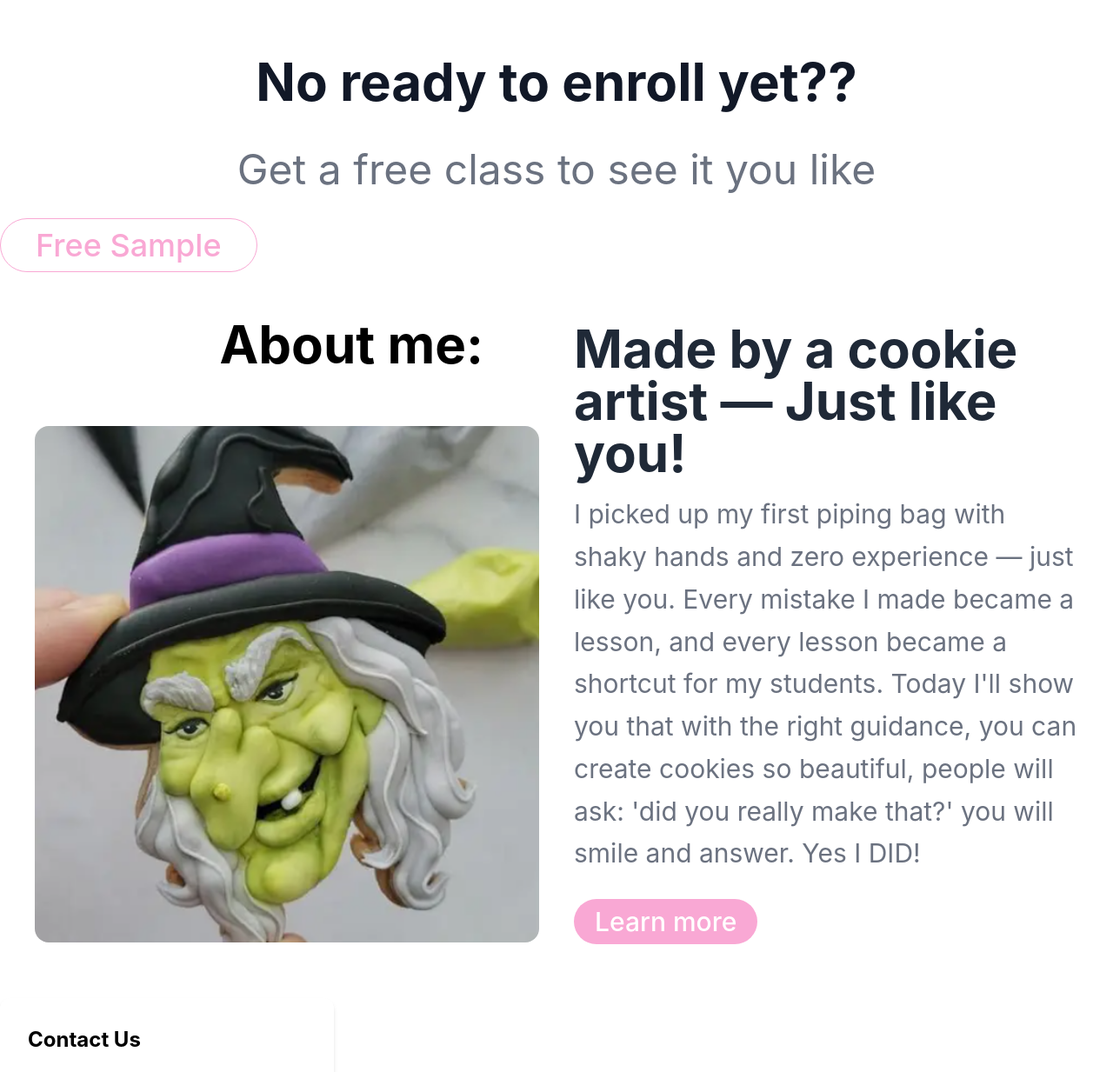
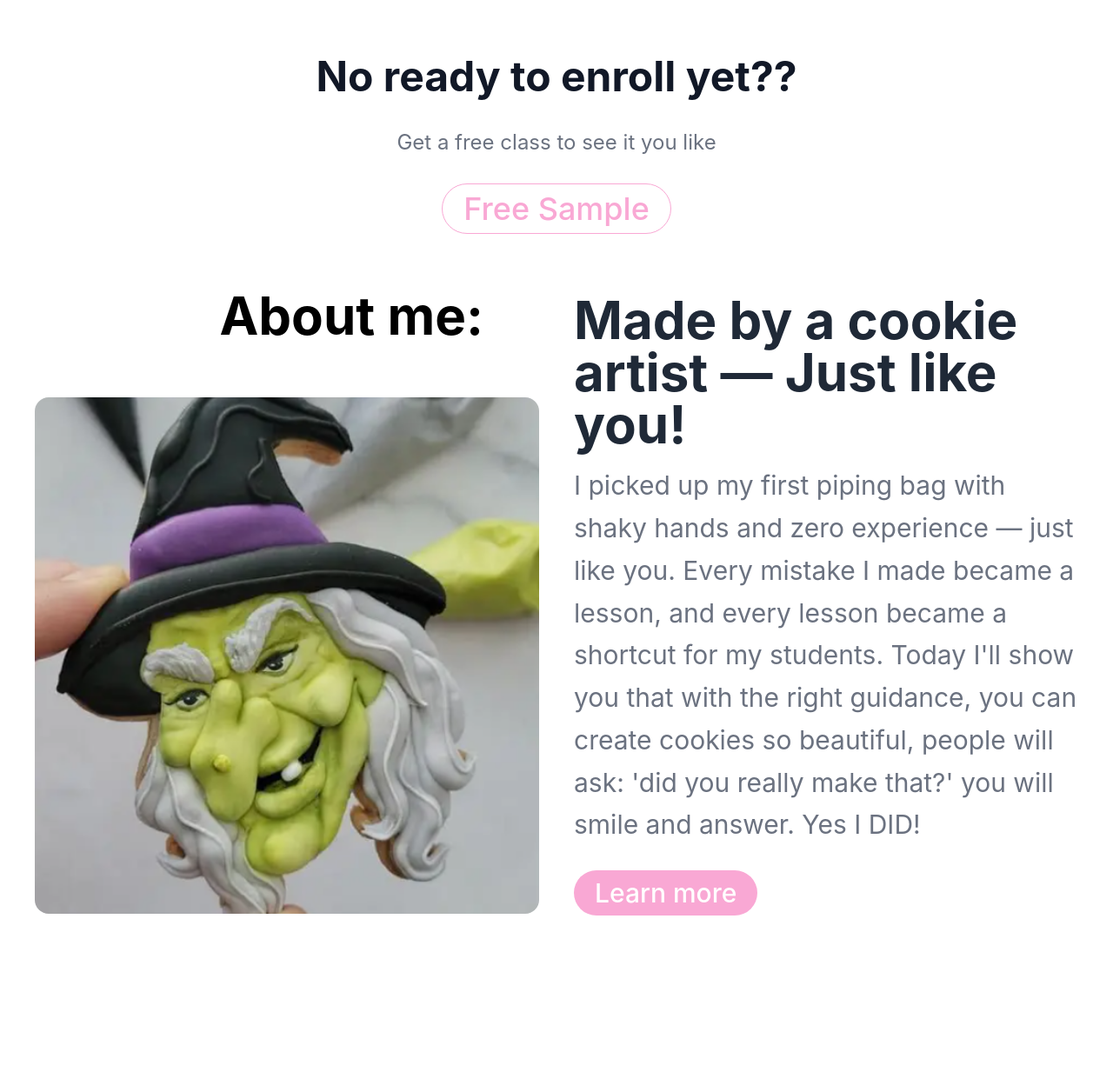
Before and after one commit to trujilloperla/pwp-perla-portafolio-part-1, a React app: page index.html in a window 1280 px wide. Shown: the part 4223-5456 px from the top of the page at 87% size. Built offline with nearby package versions, Linux system fonts and the light colour scheme.

Commit message:
update send message bottom

```diff
--- a/index.html
+++ b/index.html
@@ -410,18 +410,21 @@ i didnt see the change because I didnt log into the npm-run-dev, this change the
 
 
 <!-- Left: text -->
-<div class="flex-1 align-center">
-    <h1 class="text-6xl font-bold text-gray-900 text-center mb-8">
+
+<div class="flex-1 text-center px-4">
+    <h1 class="text-3xl md:text-5xl font-bold text-gray-900 text-center mb-8">
         No ready to enroll yet?? <br/>
     </h1>
-    <p class="text-gray-500 text-5xl text-center leading-relaxed mb-7">
+    <p class="text-gray-500 text-xl md:text-2xl text-center leading-relaxed mb-7">
         Get a free class to see it you like
     </p>
+    <div class="flex justify-center">
         <a href="sample/index.html"
-           class="border border-pink-300 text-pink-300 rounded-full px-10 py-2 text-4xl text-center font-medium hover:bg-pink-50">
+           class="border border-pink-300 text-pink-300 rounded-full px-6 py-2 text-xl md:text-4xl text-center font-medium hover:bg-pink-50">
             Free Sample
         </a>
     </div>
+</div>
 </div>
 
 
@@ -465,11 +468,11 @@ i didnt see the change because I didnt log into the npm-run-dev, this change the
 
 
 <!-- white box -->
-
+<div class="flex items-center justify-center min-h-screen">
 <div class="bg-white p-8 rounded-xl shadow-md w-96" >
 
     <!-- Title -->
-    <h2 class="text-2xl font-bold mb-6">Contact Us</h2>
+    <h2 class="text-6xl font-bold mb-6">Contact Us</h2>
 
     <!-- The form starts here -->
     <form>
@@ -490,26 +493,18 @@ i didnt see the change because I didnt log into the npm-run-dev, this change the
                   class="w-full border p-2 rounded mb-4 block"></textarea>
 
         <!-- Send button -->
-        <button class="bg-pink-300- text-white w-full p-2 rounded">
+        <button class="bg-pink-300 text-white rounded-full px-6 py-2 text-3xl font-medium hover:bg-pink-400">
+<!--        <button class="bg-pink-300- text-gray-600 w-full p-2 rounded">-->
             Send Message
         </button>
 
     </form>
-
+    </div>
 </div>
 
 </body>
 
 </html>
-
-
-
-
-
-
-
-
-
 
 
   <!-- footer section at the end-->
--- a/sample/index.html
+++ b/sample/index.html
@@ -176,7 +176,7 @@
 
 <footer class="bg-pink-100 text-gray-500 text-center py-6">
     <p class="text-xl">
-        bla bla bla bla www bla bla bla bla www bla bla bla
+        Pekascookies - Copyright 2026
     </p>
 </footer>
 
```
